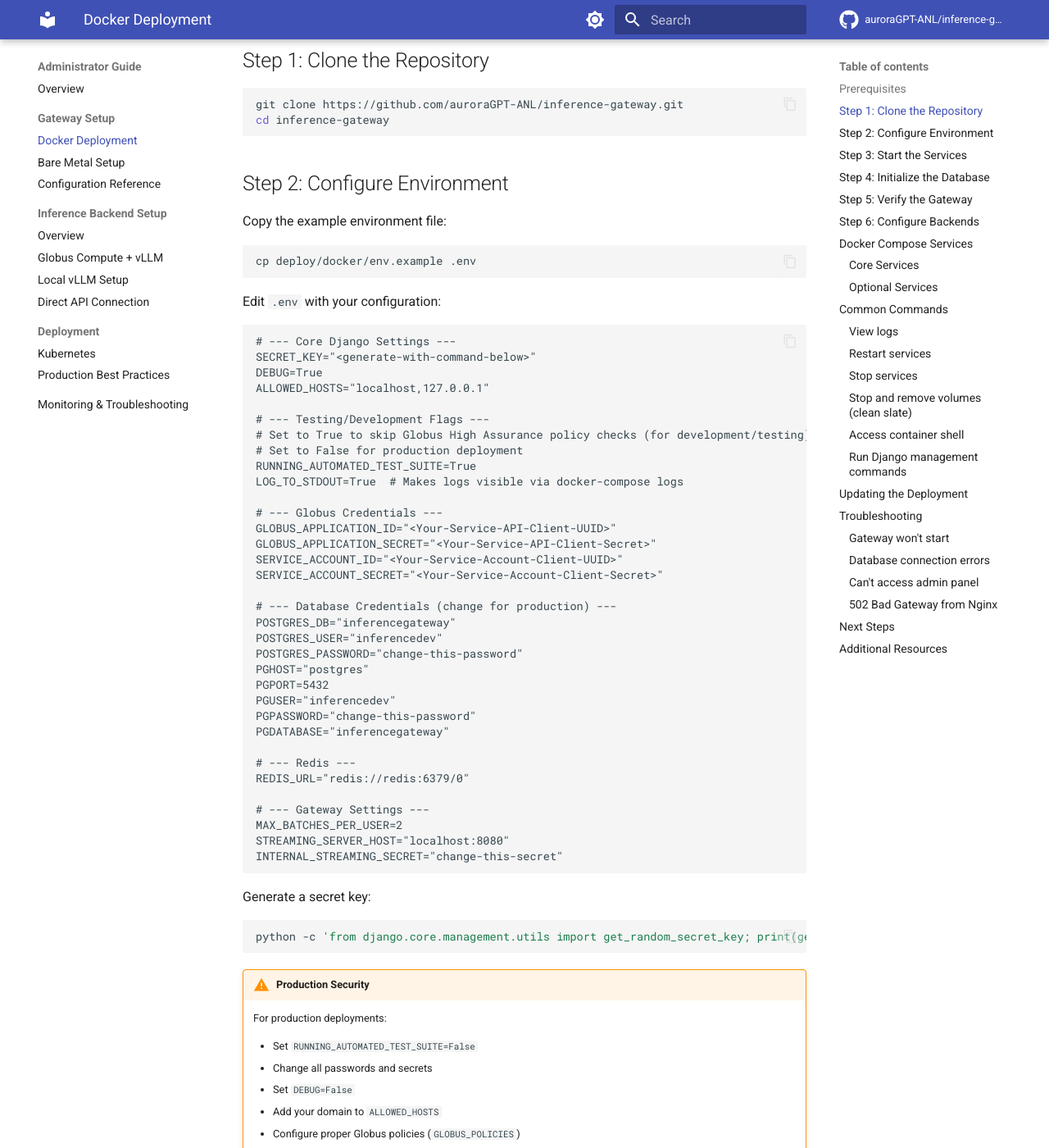
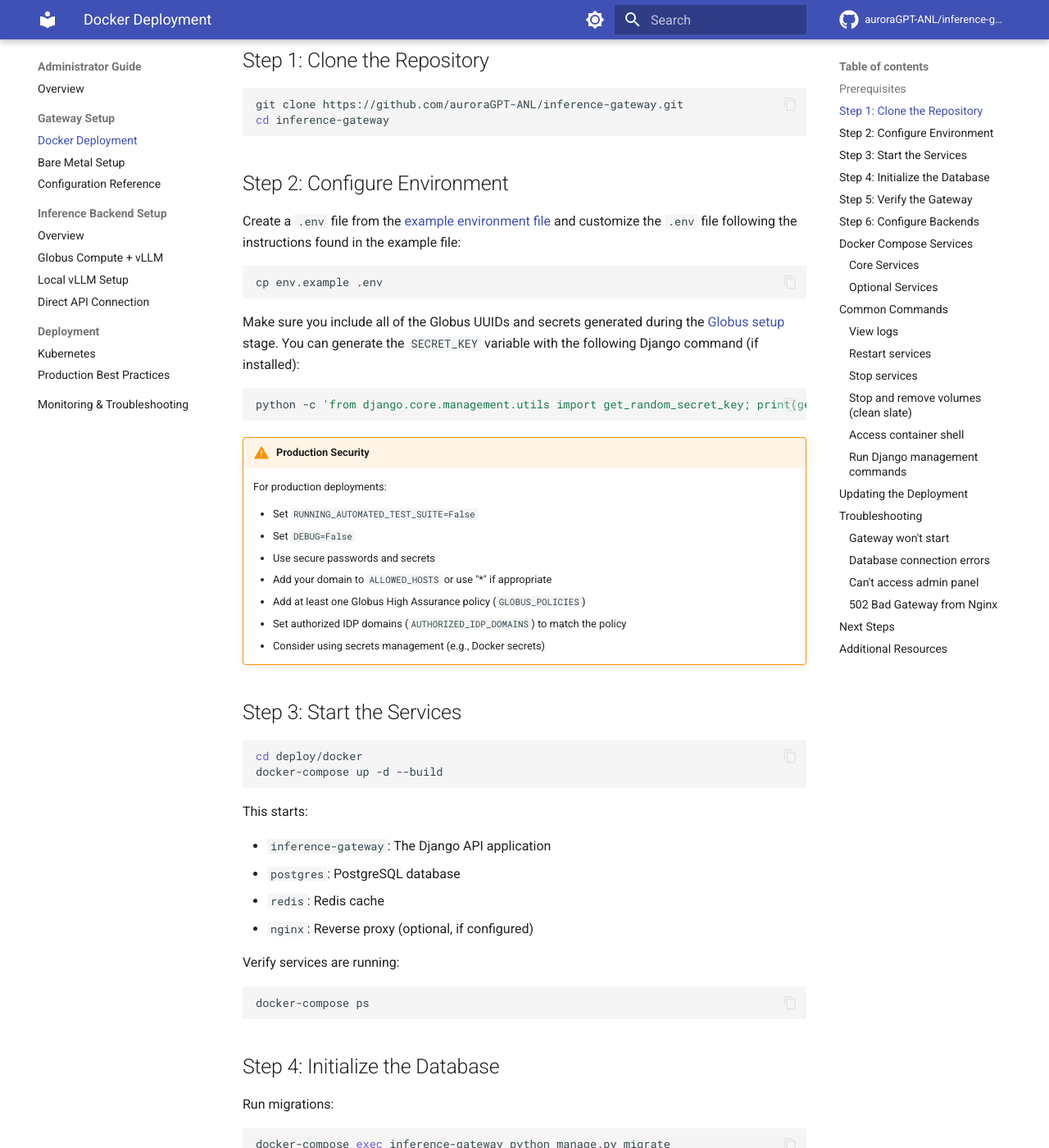
Before and after one commit to auroraGPT-ANL/inference-gateway, an MkDocs documentation site: the page built from docs/admin-guide/gateway-setup/docker.md, in a window 1280 px wide and 1400 px high, scrolled down 480 px. Shown: the whole window at 82% size. Built offline with MkDocs 1.6.1 and Material for MkDocs 9.7.7, drawn with Linux system fonts in a browser that asks for light colours; comment, search, counter and statistics services are not loaded; some of the changed text lies outside the part shown.

Commit message:
moved .env examples to a reference to the env.example file

````diff
--- a/docs/admin-guide/gateway-setup/docker.md
+++ b/docs/admin-guide/gateway-setup/docker.md
@@ -18,53 +18,12 @@ cd inference-gateway
 
 ## Step 2: Configure Environment
 
-Copy the example environment file:
-
+Create a `.env` file from the [example environment file](../../../env.example) and customize the `.env` file following the instructions found in the example file:
 ```bash
-cp deploy/docker/env.example .env
+cp env.example .env
 ```
 
-Edit `.env` with your configuration:
-
-```dotenv
-# --- Core Django Settings ---
-SECRET_KEY="<generate-with-command-below>"
-DEBUG=True
-ALLOWED_HOSTS="localhost,127.0.0.1"
-
-# --- Testing/Development Flags ---
-# Set to True to skip Globus High Assurance policy checks (for development/testing)
-# Set to False for production deployment
-RUNNING_AUTOMATED_TEST_SUITE=True
-LOG_TO_STDOUT=True  # Makes logs visible via docker-compose logs
-
-# --- Globus Credentials ---
-GLOBUS_APPLICATION_ID="<Your-Service-API-Client-UUID>"
-GLOBUS_APPLICATION_SECRET="<Your-Service-API-Client-Secret>"
-SERVICE_ACCOUNT_ID="<Your-Service-Account-Client-UUID>"
-SERVICE_ACCOUNT_SECRET="<Your-Service-Account-Client-Secret>"
-
-# --- Database Credentials (change for production) ---
-POSTGRES_DB="inferencegateway"
-POSTGRES_USER="inferencedev"
-POSTGRES_PASSWORD="change-this-password"
-PGHOST="postgres"
-PGPORT=5432
-PGUSER="inferencedev"
-PGPASSWORD="change-this-password"
-PGDATABASE="inferencegateway"
-
-# --- Redis ---
-REDIS_URL="redis://redis:6379/0"
-
-# --- Gateway Settings ---
-MAX_BATCHES_PER_USER=2
-STREAMING_SERVER_HOST="localhost:8080"
-INTERNAL_STREAMING_SECRET="change-this-secret"
-```
-
-Generate a secret key:
-
+Make sure you include all of the Globus UUIDs and secrets generated during the [Globus setup](../globus-setup/index.md) stage. You can generate the `SECRET_KEY` variable with the following Django command (if installed):
 ```bash
 python -c 'from django.core.management.utils import get_random_secret_key; print(get_random_secret_key())'
 ```
@@ -73,12 +32,11 @@ python -c 'from django.core.management.utils import get_random_secret_key; print
     For production deployments:
 
     - Set `RUNNING_AUTOMATED_TEST_SUITE=False`
-    - Change all passwords and secrets
     - Set `DEBUG=False`
-    - Add your domain to `ALLOWED_HOSTS`
-    - Configure proper Globus policies (`GLOBUS_POLICIES`)
-    - Set authorized IDP domains (`AUTHORIZED_IDP_DOMAINS`)
-    - Use strong, unique passwords
+    - Use secure passwords and secrets
+    - Add your domain to `ALLOWED_HOSTS` or use "*" if appropriate
+    - Add at least one Globus High Assurance policy (`GLOBUS_POLICIES`)
+    - Set authorized IDP domains (`AUTHORIZED_IDP_DOMAINS`) to match the policy
     - Consider using secrets management (e.g., Docker secrets)
 
 ## Step 3: Start the Services
````
Also changed, not shown: docs/admin-guide/gateway-setup/bare-metal.md (+13 -34 lines), 1 other file.
